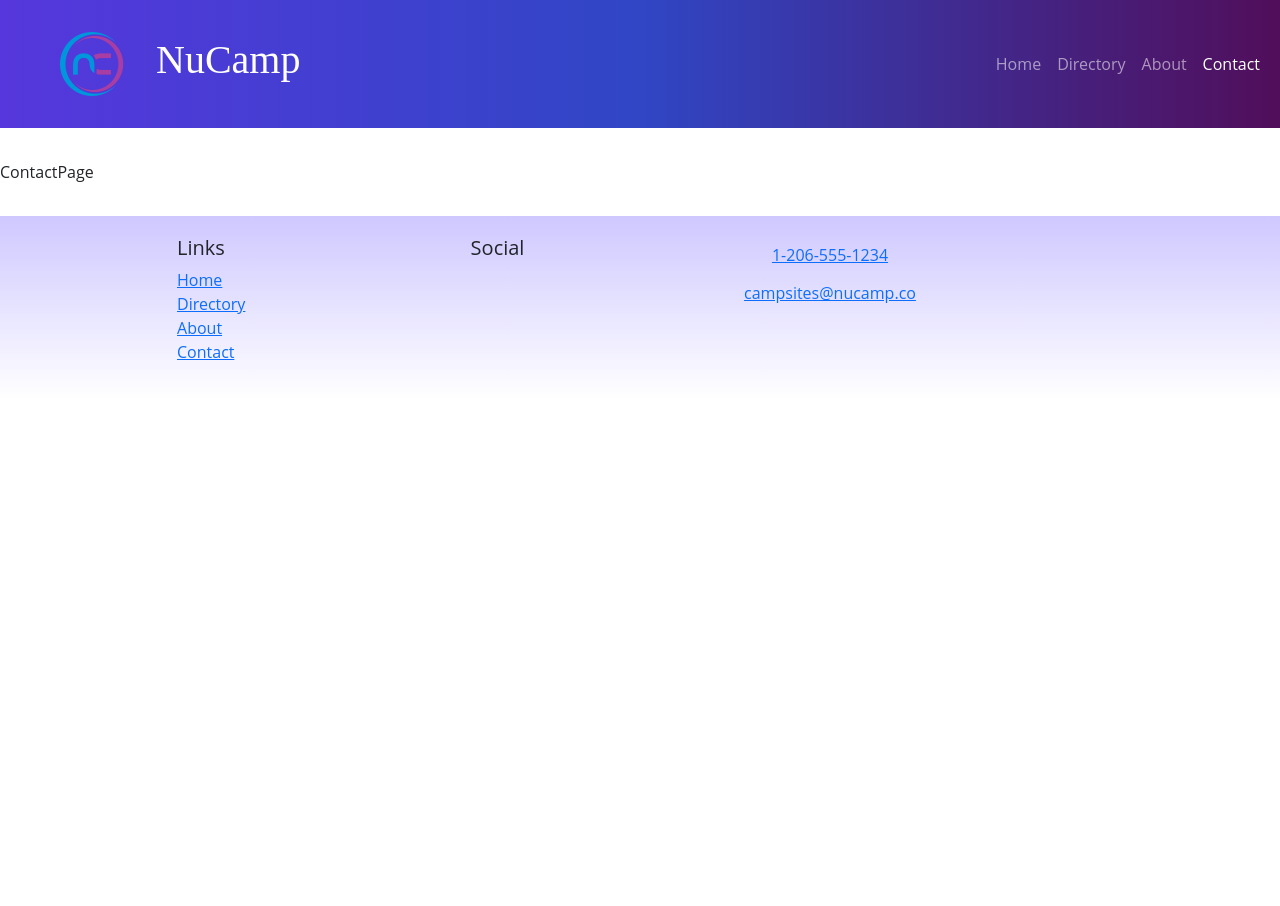
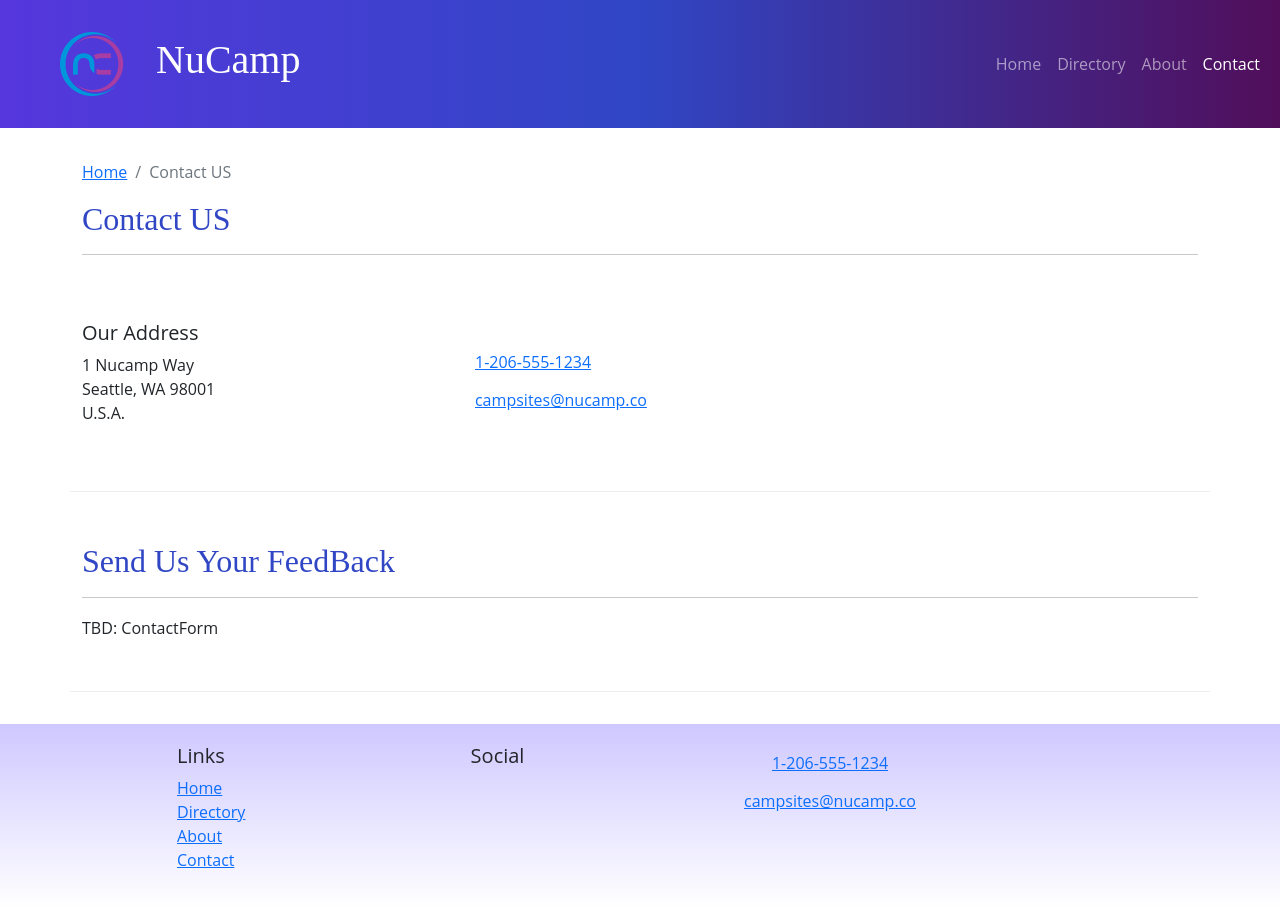
Before and after one commit to HemoglobinGoblin/reactworkshop, a React (Create React App) app: page /contact in a window 1280 px wide. Before the commit the page ends 800 px from the top, so only its background shows below. Built offline with nearby package versions, Linux system fonts and the light colour scheme; the HTML template or start-up script is replaced by a standard one.

Commit message:
ContactPage

```diff
--- a/src/pages/ContactPage.js
+++ b/src/pages/ContactPage.js
@@ -1,5 +1,43 @@
+import { Container, Col, Row } from 'reactstrap';
+import SubHeader from '../components/SubHeader';
+
 const ContactPage = () => {
-    return <div>ContactPage</div>;
+    return (
+        <Container>
+            <SubHeader current='Contact US' />
+
+            <Row className='row-content align-items-center'>
+                <Col sm='4'>
+                    <h5>Our Address</h5>
+                        <address>
+                            1 Nucamp Way
+                            <br />
+                            Seattle, WA 98001
+                            <br />
+                            U.S.A.
+                        </address>
+                </Col>
+                <Col>
+                    <a role='button' className='btn btn-link' href='tel:+12065551234'>
+                        <i className='fa fa-phone' /> 1-206-555-1234
+                    </a>
+                    <br />
+                    <a role='button' className='btn btn-link' href='mailto:fakeemail@fakeemail.co'>
+                        <i className='fa fa-envelope-o' /> campsites@nucamp.co
+                    </a>
+                </Col>
+            </Row>
+            <Row className='row-content'>
+                <Col xs='12'>
+                    <h2>Send Us Your FeedBack</h2>
+                    <hr />
+                </Col>
+                <Col md='10'>
+                    TBD: ContactForm
+                </Col>
+            </Row>
+        </Container>
+    );
 };
 
 export default ContactPage;
```
